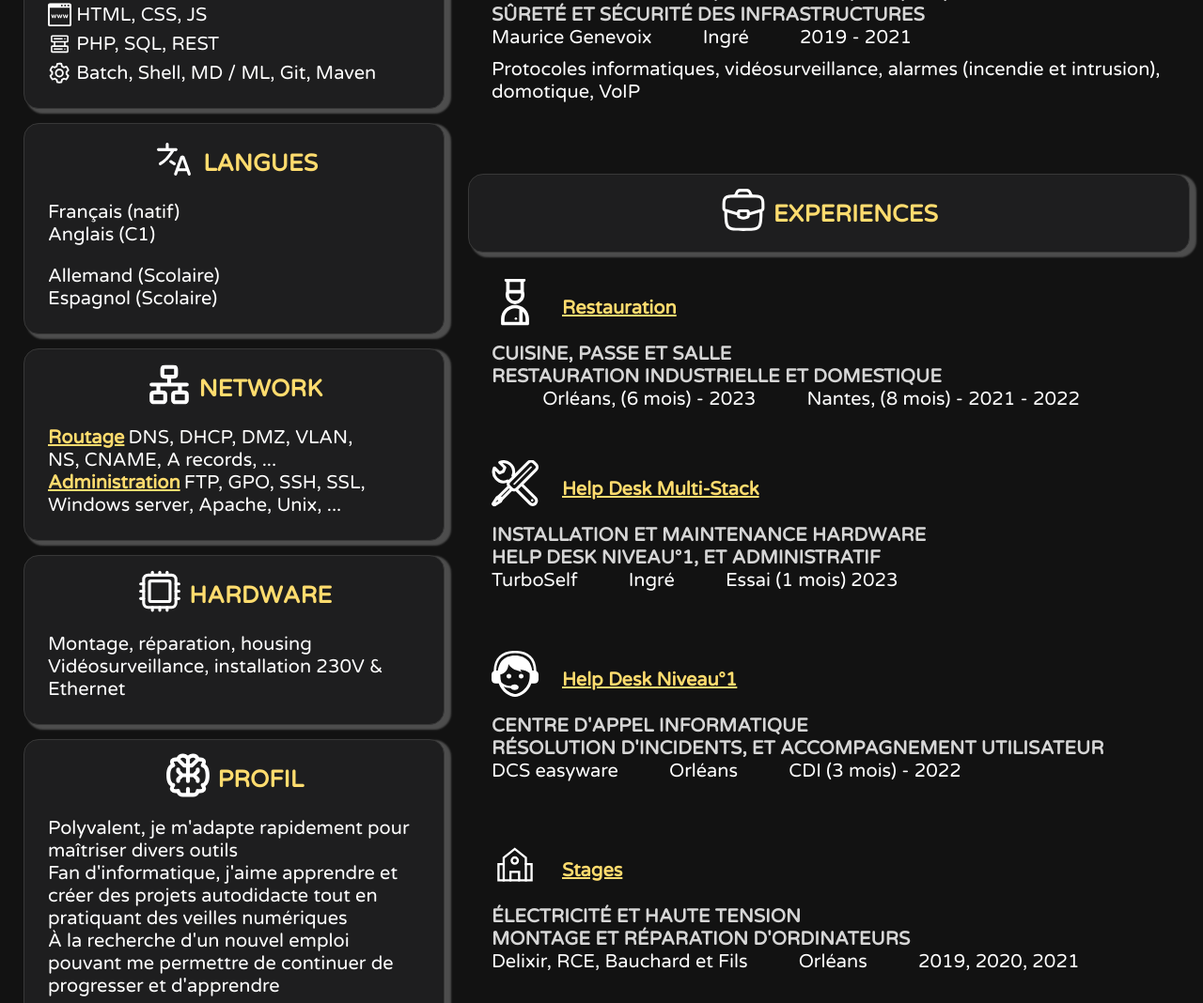
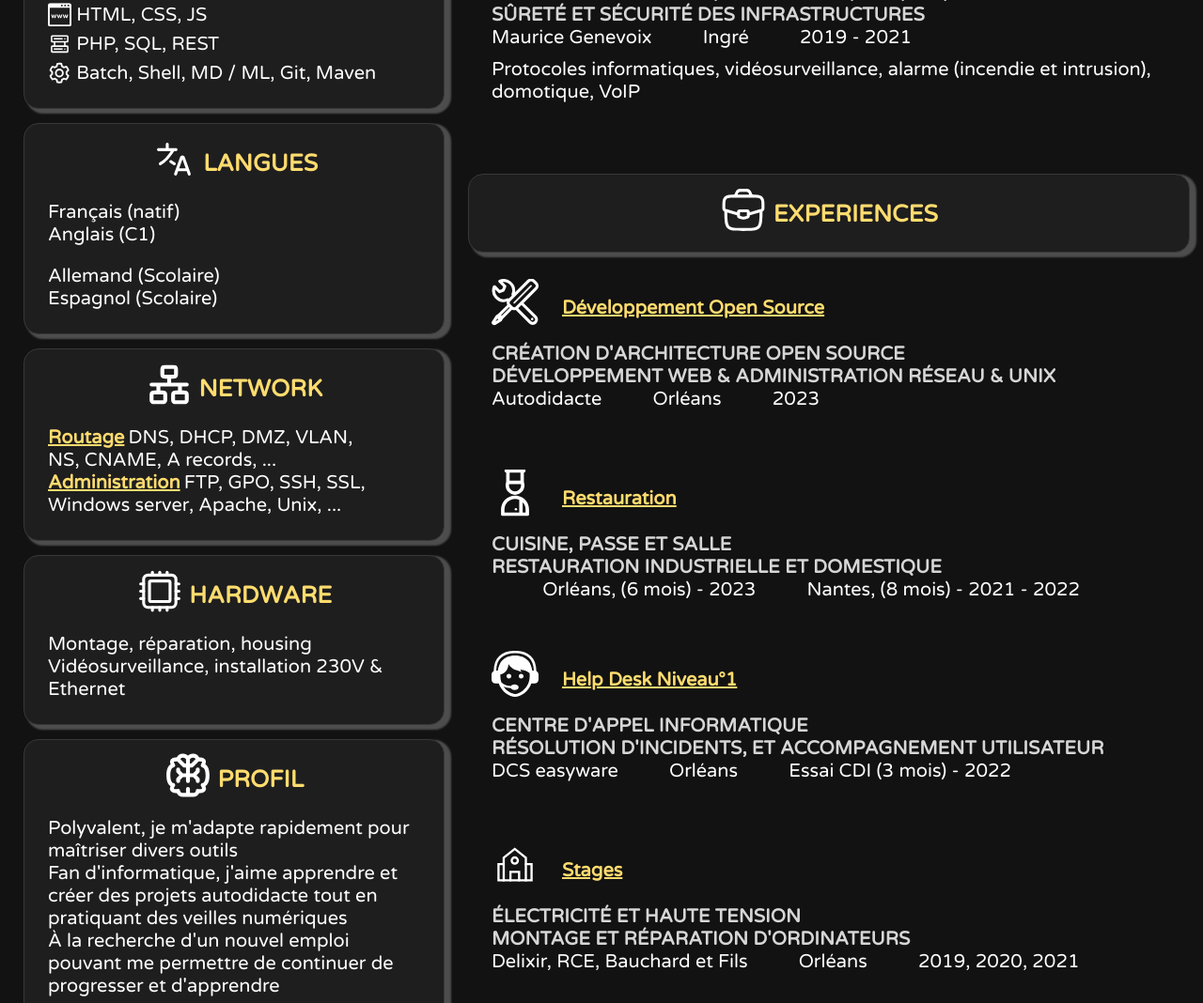
Before and after one commit to DELAHAIE-JB/cv, a plain HTML site: page index.html in a window 1280 px wide. Shown: the part 551-1619 px from the top of the page at 94% size. Drawn offline with Linux system fonts and the light colour scheme.

Commit message:
Update index.html

```diff
--- a/index.html
+++ b/index.html
@@ -187,7 +187,7 @@
                     <p>Maurice Genevoix</p>
                     <p>Ingré</p>
                     <p>2019 - 2021</p>
-                    <p>Protocoles informatiques, vidéosurveillance, alarmes (incendie et intrusion), domotique, VoIP</p>
+                    <p>Protocoles informatiques, vidéosurveillance, alarme (incendie et intrusion), domotique, VoIP</p>
                 </div>
             </div>
             <div id="experiences">
@@ -195,6 +195,16 @@
                     <img src="./images/case.svg" class="svg" alt="">
                     Experiences
                 </h3>
+                <div>
+                    <h4>
+                        <img src="./images/tools.svg" class="svg" alt="">Développement open source
+                    </h4>
+                    <h5>Création d'architecture open source</h5>
+                    <h5>Développement web & administration réseau & Unix</h5>
+                    <p>Autodidacte</p>
+                    <p>Orléans</p>
+                    <p>2023</p>
+                </div>
                 <div>
                     <h4><img src="./images/chief.svg" class="svg" alt="">Restauration</h4>
                     <h5>Cuisine, passe et salle</h5>
@@ -205,23 +215,13 @@
                 </div>
                 <div>
                     <h4>
-                        <img src="./images/tools.svg" class="svg" alt="">Help Desk multi-stack
-                    </h4>
-                    <h5>Installation et maintenance hardware</h5>
-                    <h5>Help Desk niveau°1, et administratif</h5>
-                    <p>TurboSelf</p>
-                    <p>Ingré</p>
-                    <p>Essai (1 mois) 2023</p>
-                </div>
-                <div>
-                    <h4>
                         <img src="./images/call-center.svg" class="svg" alt="">Help Desk niveau°1
                     </h4>
                     <h5>Centre d'appel informatique</h5>
                     <h5>Résolution d'incidents, et accompagnement utilisateur</h5>
                     <p>DCS easyware</p>
                     <p>Orléans</p>
-                    <p>CDI (3 mois) - 2022</p>
+                    <p>Essai CDI (3 mois) - 2022</p>
                 </div>
                 <div>
                     <h4>
```
